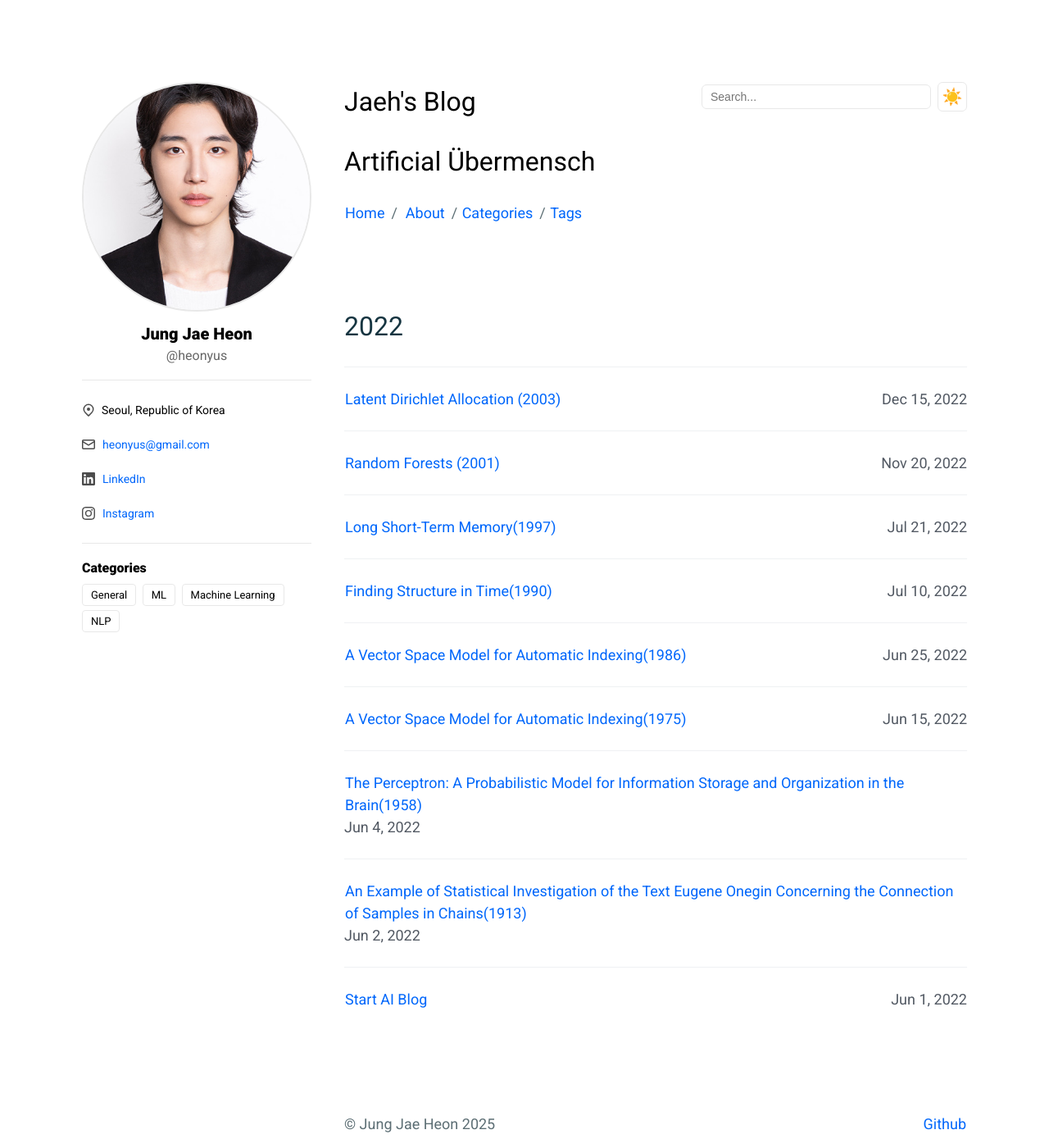
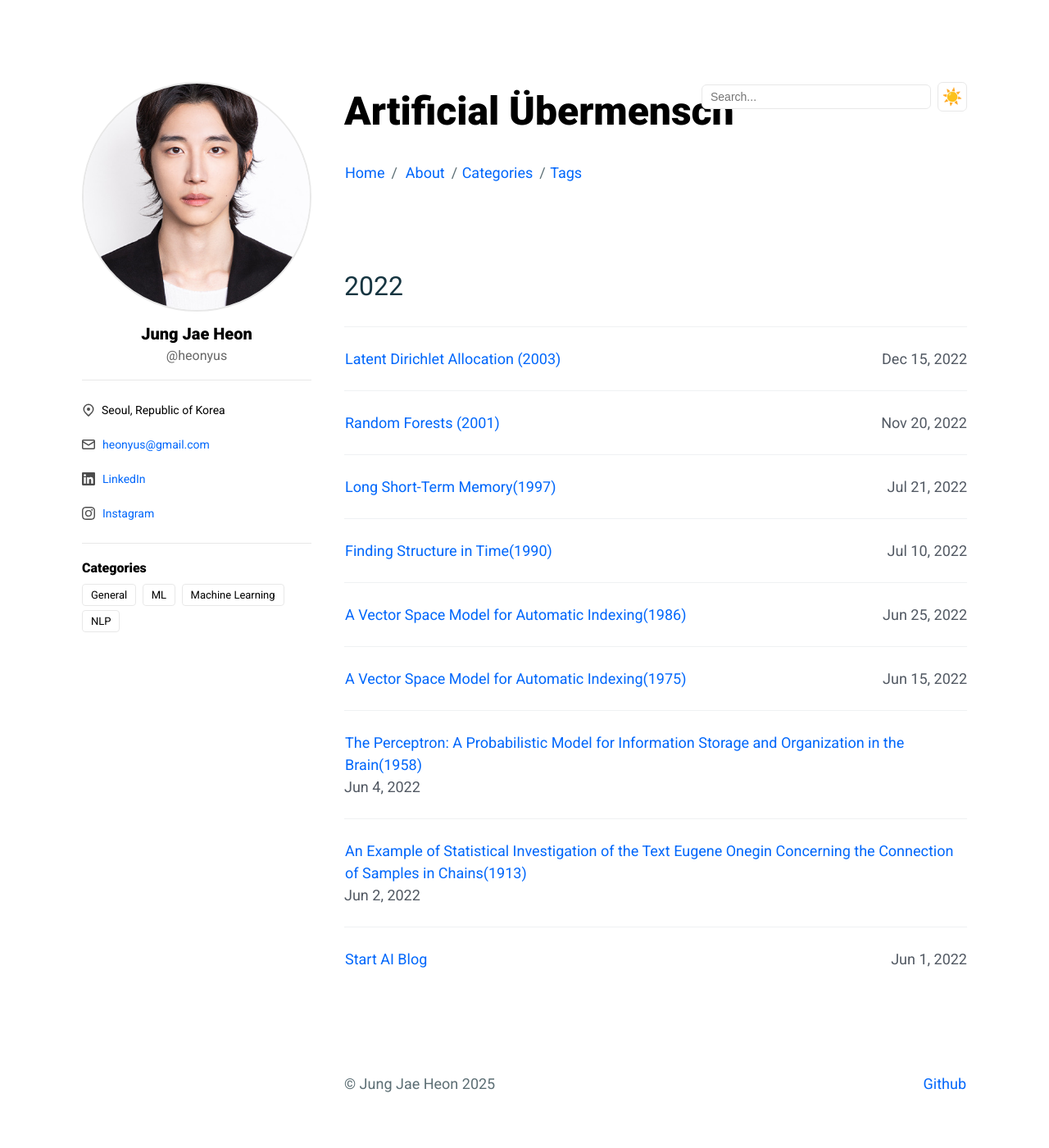
Before and after one commit to heonyus/heonyus.github.io, a Jekyll site: the page built from index.html, in a window 1280 px wide and 1400 px high. Shown: the whole window at 82% size. Built offline with Jekyll 4.4.1, drawn with Linux system fonts in a browser that asks for light colours.

Commit message:
Update header structure in header.html to conditionally display titles based on the page context. Enhance styling for the home page title with a new class in _page.scss for improved visual hierarchy and readability.

```diff
--- a/_includes/header.html
+++ b/_includes/header.html
@@ -5,9 +5,11 @@
     </form>
     <button type="button" class="theme-toggle" id="theme-btn" aria-label="Toggle theme">☀️</button>
   </div>
+  {% if page.title != 'Home' %}
   <h1>{{ site.title}}</h1>
+  {% endif %}
   {% if page.title == 'Home' %}
-  <h1>{{ site.description }}</h1>
+  <h1 class="c-page__hero">{{ site.description }}</h1>
   {% endif %}
   <p>
     <a href="{{ "/" | prepend: site.baseurl }}">Home</a><span
--- a/_sass/components/_page.scss
+++ b/_sass/components/_page.scss
@@ -14,6 +14,12 @@
         margin-bottom: 2.5rem; // 25px
         @include fs--heading-1;
         color: var(--text);
+    }
+
+    .c-page__hero {
+        @include fs--title;
+        font-weight: 700;
+        margin-bottom: 2.5rem;
     }
 
     p {
```
